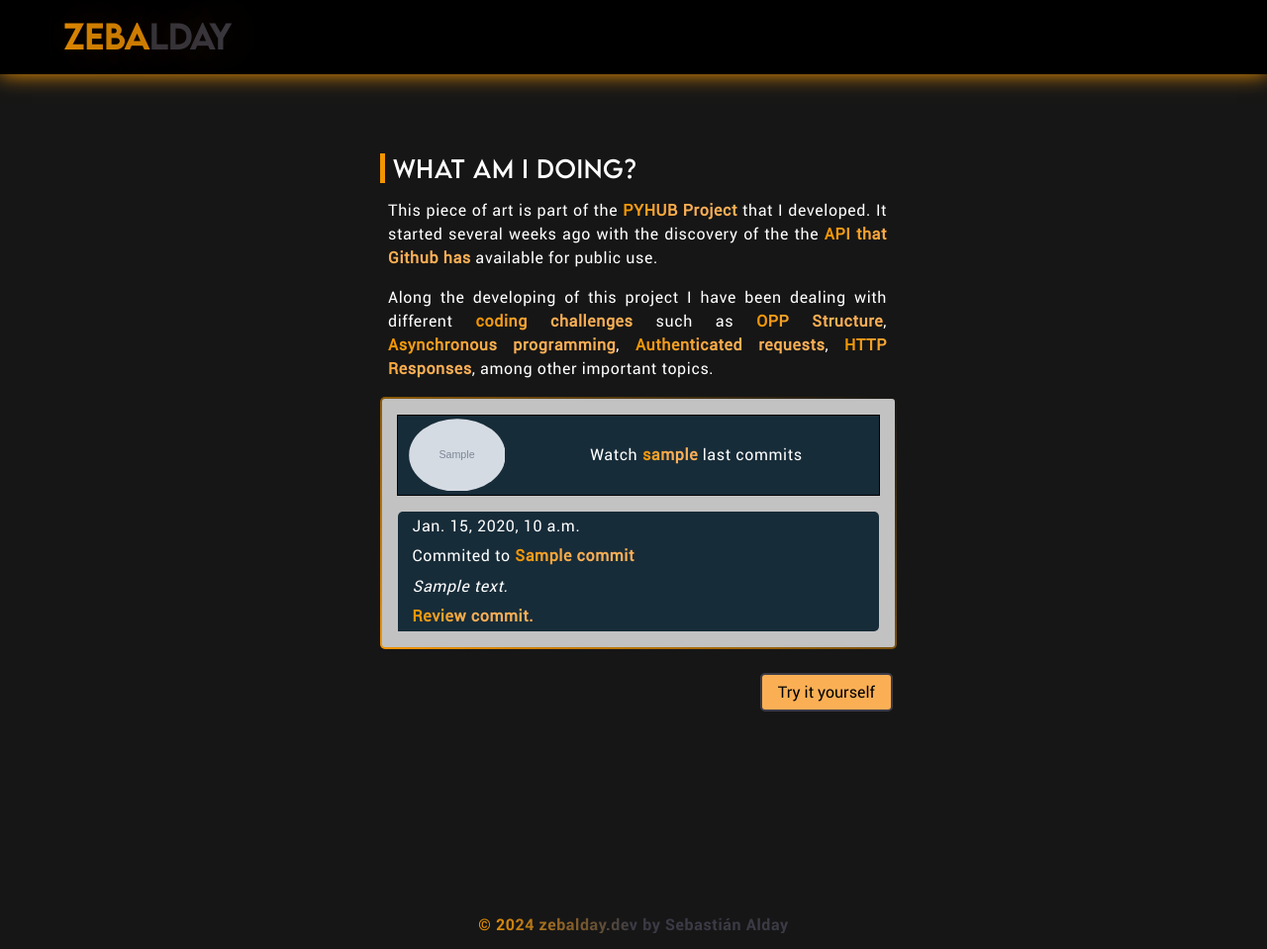
After one commit to zebalday/Portfolio, a Django app: template website/templates/website/github-activity.html in a window 1280 px wide. The commit adds this page. Shown: the whole page at 99% size. Run offline with Django 5.2, Linux system fonts and the light colour scheme; the template is opened without the code that fills it: most values are stand-ins (such as "Sample title", 1, 10 or a date in 2020); grey boxes marked "Sample" are stand-in pictures; some libraries are stand-ins or nearby versions.

Commit message:
Commit 18th: Pyhub APP index page develop started; Last Commits section was removed from Profession Info section and placed on a separate view that loads the data once and then uses request.session to handle it. Very little style refactors.

```diff
--- a/pyhub_app/models.py
+++ b/pyhub_app/models.py
@@ -6,16 +6,15 @@ class GithubUser(models.Model):
         max_length = 150,
         blank = False,
         null = False,
-        editable = False
     )
-    github_url = models.URLField(
+    url = models.URLField(
         verbose_name = "Github Profile",
         max_length = 250,
         blank = False,
         null = False,
         editable = False
     )
-    github_thumbnail = models.URLField(
+    thumbnail = models.URLField(
         verbose_name = "Github Thumbnail",
         max_length = 250,
         blank = False,
--- a/pyhub_app/urls.py
+++ b/pyhub_app/urls.py
@@ -4,5 +4,5 @@ from .views import *
 app_name = "pyhub_app"
 
 urlpatterns = [
-    path("pyhub/app", pyhub_app.as_view(), name="pyhub_app")
+    path("pyhub/app", pyhub_app.as_view(), name="pyhub-app")
 ]
--- a/website/context_processors.py
+++ b/website/context_processors.py
@@ -1,4 +1,5 @@
 from .models import Project, Certification
+
 
 def get_public_projects(request):
 
--- /dev/null
+++ b/website/static/css/styles.github-activity.css
@@ -0,0 +1,83 @@
+.commits-container{
+    width: 90%;
+    display: flex;
+    flex-direction: column;
+    row-gap: 2rem;
+    justify-content: start;
+    align-items: center;
+
+    .commits-section{
+
+        .section-title{
+            margin-bottom: 1rem;
+        }
+
+        p{
+            color: var(--color-light-primary-a0);
+            font-family: "Roboto-R";
+            line-height: 1.5rem;
+            text-align: justify;
+            padding-inline-start: 0.5rem;
+        }
+
+        .button-section{
+            width: 98%;
+            padding: 1rem;
+            margin: 0.5rem 0 0 0;
+            display: flex;
+            align-items: center;
+            justify-content: end;
+
+            button{
+                width: auto;
+                padding: 0.5rem 1rem;
+                font-size: 1rem;
+                font-family: "Roboto-R";
+                border: 1px solid transparent;
+                border-radius: 5px;
+                transition: all 0.5s;
+                background-color: var(--color-light-secondary-a30);
+                border: 2px solid var(--color-dark-secondary-a30);
+            }
+
+            button:hover{
+                background-color: var(--color-light-primary-a60);
+                border: 2px solid var(--color-dark-secondary-a10);
+                color: var(--color-light-primary-a0);
+            }
+        }
+    }
+}
+
+/* RESPONSIVENESS */
+@media (min-width:350px) {
+    .commits-container{
+        width: 85%;
+        display: flex;
+        align-items: center;
+    }
+}
+
+@media (min-width:570px) {
+    .commits-container{
+        width: 60%;
+        display: flex;
+        align-items: center;
+    }
+}
+
+@media (min-width:1080px) {
+    .commits-container{
+        width: 40%;
+        display: flex;
+        align-items: center;
+    }
+}
+
+@media (min-width:1400px) {
+    .commits-container{
+        width: 35%;
+        display: flex;
+        align-items: center;
+    }
+}
--- a/website/static/css/styles.project-viewer.css
+++ b/website/static/css/styles.project-viewer.css
@@ -41,12 +41,10 @@
             border: 1px solid transparent;
             border-radius: 5px;
             transition: all 0.5s;
-
-
         }
 
         .link-btn{
-            background-color: var(--color-light-primary-a30);
+            background-color: var(--color-light-secondary-a30);
             border: 2px solid var(--color-dark-secondary-a30);
 
             a{
--- a/website/static/css/utils/styles.includes.css
+++ b/website/static/css/utils/styles.includes.css
@@ -91,7 +91,7 @@
         }
 
         p {
-            color: var(--color-dark-primary-a0);
+            color: var(--color-dark-primary-a0) !important;
         }
     }
 
--- /dev/null
+++ b/website/templates/website/github-activity.html
@@ -0,0 +1,28 @@
+{% extends "website/layout.html" %}
+{% load static %}
+
+{% block page_title %}Github Activity{% endblock page_title %}
+
+{% block page_styles %}
+    <link rel="stylesheet" tpye ="text/css" href="{% static '/css/styles.github-activity.css' %}">
+{% endblock page_styles %}
+
+
+{% block page_content %}
+    <div class="commits-container">
+        <div class="commits-section">
+            <div class="section-title">What am I doing?</div>
+            <p>This piece of art is part of the <a href="/pyhub/app" class="highlighted-text">PYHUB Project</a> that I developed. It started several weeks ago with the discovery of the the <a href="https://api.github.com/" class="highlighted-text">API that Github has</a> available for public use.</p>
+            <p>Along the developing of this project I have been dealing with different <span class="highlighted-text">coding challenges</span> such as <span class="highlighted-text">OPP Structure</span>, <span class="highlighted-text">Asynchronous programming</span>, <span class="highlighted-text">Authenticated requests</span>, <span class="highlighted-text">HTTP Responses</span>, among other important topics.</p>
+
+            {% include "website/includes/last-commits.html" %}
+
+            <div class="button-section">
+                <button onClick="location.href='{% url 'pyhub_app:pyhub-app' %}'">Try it yourself</button>
+            </div>
+        </div>
+    </div>
+{% endblock page_content %}
+
+
+{% block page_scripts %}{% endblock page_scripts %}
--- a/website/templates/website/index.html
+++ b/website/templates/website/index.html
@@ -29,7 +29,7 @@
         <div class="page-sections">
             <button onClick="location.href='{% url 'website:portfolio' %}'"><i class="fa-solid fa-briefcase"></i>Projects</button>
             <button onClick="location.href='{% url 'website:professional' %}'"><i class="fa-solid fa-user-tie"></i>Professional Info</button>
-            <button onClick=""><i class="fa-brands fa-blogger-b"></i>Blog Posts</button>
+            <button onClick="location.href='{% url 'website:github-activity' %}'"><i class="fa-solid fa-code-branch"></i>Github Activity</button>
             <button onClick=""><i class="fa-solid fa-arrow-right-to-bracket"></i>Log In</button>
         </div>
     </div>
--- a/website/templates/website/professional-info.html
+++ b/website/templates/website/professional-info.html
@@ -73,11 +73,6 @@
             <div class="section-title">Courses & Certifications</div>
             {% include "website/includes/certifications.html" %}
         </div>
-
-        <div class="commits-section">
-            <div class="section-title">What am I doing?</div>
-            {% include "website/includes/last-commits.html" %}
-        </div>
     </div>
 {% endblock page_content %}
 
--- a/website/templates/website/project-viewer.html
+++ b/website/templates/website/project-viewer.html
@@ -19,7 +19,7 @@
                 </div>
                 {% comment %} INCLUDE PROJECT TAGS COMPONENT {% endcomment %}
                 <div class="tags">
-                    {% include "includes/project-tags.html" %}
+                    {% include "website/includes/project-tags.html" %}
                 </div>
             </div>
             <div class="link-buttons">
--- a/website/urls.py
+++ b/website/urls.py
@@ -8,5 +8,6 @@ urlpatterns = [
     path('home', IndexView.as_view(), name='home'),
     path('portfolio', Portfolio.as_view(), name='portfolio'),
     path('professional', ProfessionalInfo.as_view(), name='professional'),
+    path('github-latest-activity', GithubActivity.as_view(), name='github-activity'),
     path('portfolio/projects/<int:id>', ProjectViewer.as_view(), name='project'),
 ]
```
Also changed, not shown: pyhub_app/forms.py (+14 -13 lines), pyhub_app/templates/pyhub_app/pyhub_index.html (+47 -3 lines), pyhub_app/views.py (+26 -15 lines), website/views.py (+53 -10 lines), pyhub_app/migrations/0002_rename_github_thumbnail_githubuser_thumbnail_and_more.py (added).
